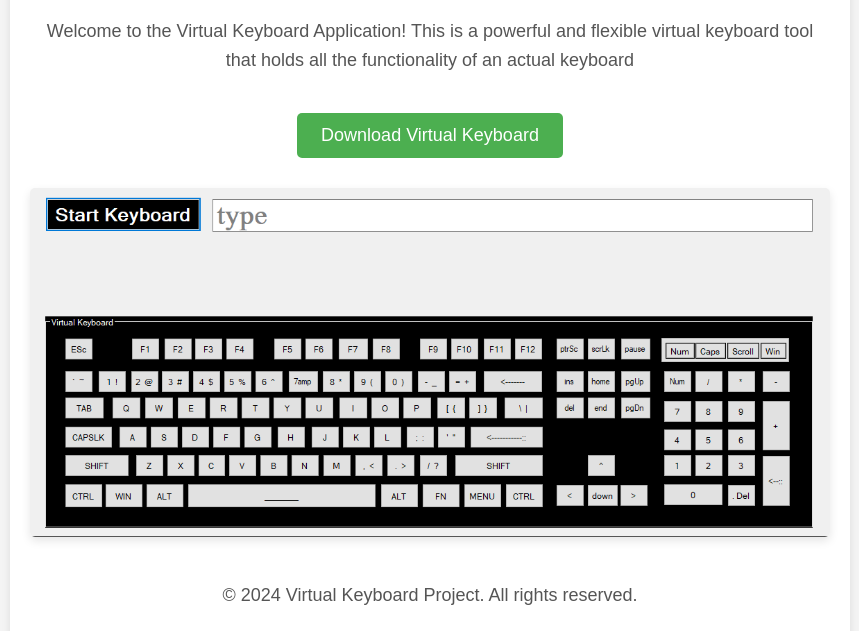
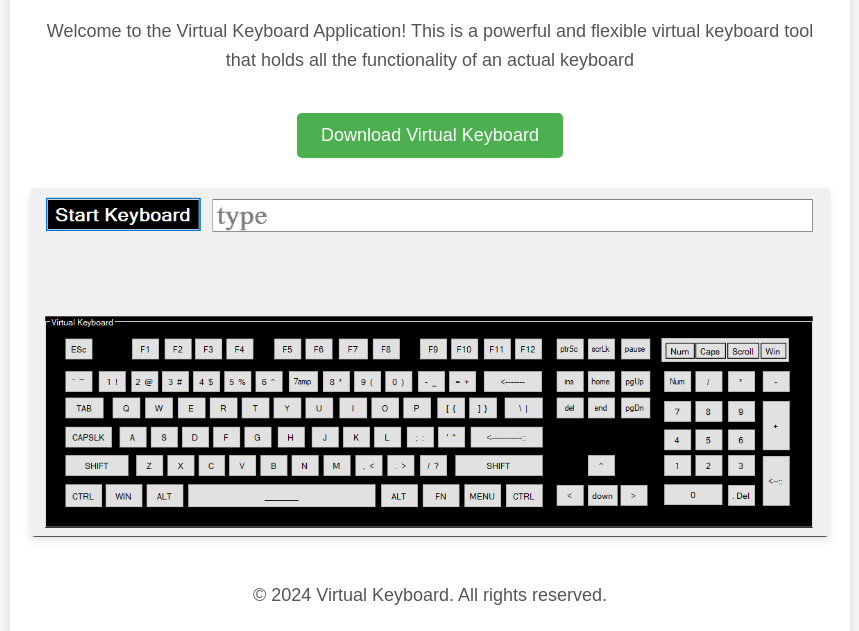
Before and after one commit to DankSahil/virtual-keyboard, a plain HTML site: page index.html in a window 1280 px wide. Shown: the part 169-800 px from the top of the page, without its empty margins (210-1069 px from the left). Drawn offline with Linux system fonts and the light colour scheme.

Commit message:
Update index.html

```diff
--- a/index.html
+++ b/index.html
@@ -81,7 +81,7 @@
         <img src="virtualKeyboard.PNG" alt="Virtual Keyboard" class="screenshot">
 
         <div class="footer">
-            <p>&copy; 2024 Virtual Keyboard Project. All rights reserved.</p>
+            <p>&copy; 2024 Virtual Keyboard. All rights reserved.</p>
             <br>
             <p>Designed By Sahil <pre></pre> <a href="https://github.com/Sahil-3000?tab=repositories">Sahil.gitHub.com</a></p>
         </div>
```
